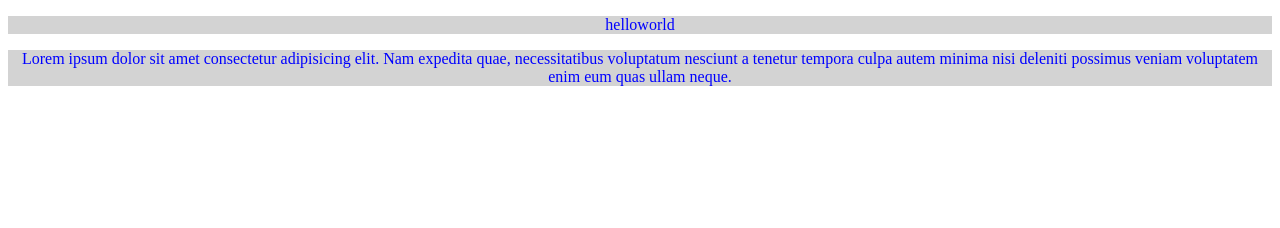
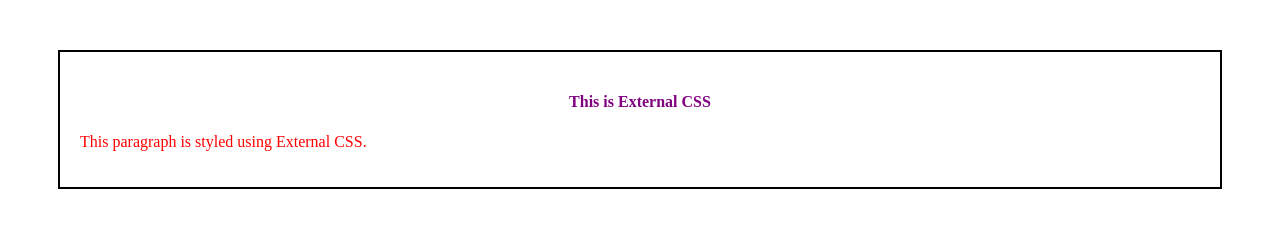
Before and after one commit to Charusingh-cs/CSS-AIML1, a plain HTML site: page INDEX.HTML in a window 1280 px wide. Drawn offline with Linux system fonts and the light colour scheme.

Commit message:
lecture2

```diff
--- a/INDEX.HTML
+++ b/INDEX.HTML
@@ -3,19 +3,32 @@
 <head>
     <meta charset="UTF-8">
     <meta name="viewport" content="width=device-width, initial-scale=1.0">
-    <title>Document</title>
-    <link rel="stylesheet" href="/style.css">
+    <title>CSS Selectors</title>
+    <link rel="stylesheet" href="./style.css">
 </head>
-<!-- inline styling whenever use an element at time u go styling
-styling inside the attribute
-it is not global
-internal styling this styling applied in html itself applied in head tag
-drawback
-select the element and apply style in curly braccket css selecter is used to pick the element ansd apply styling
--->
+<body>
+    <div class="container">
+    <h4>This is External CSS</h4>
+    <p>This paragraph is styled using External CSS.</p>
+    </div>
 
-<body>
-<p>helloworld</p>
-<p>Lorem ipsum dolor sit amet consectetur adipisicing elit. Nam expedita quae, necessitatibus voluptatum nesciunt a tenetur tempora culpa autem minima nisi deleniti possimus veniam voluptatem enim eum quas ullam neque.</p>
+   <!-- <p>Hello World</p>
+   <p class="p">Lorem ipsum dolor sit amet consectetur adipisicing elit. Fugiat accusamus illo illum maxime sunt nemo, delectus mollitia reiciendis corporis enim.</p>
+   <p class="p" id="jk">Lorem ipsum dolor sit amet consectetur, adipisicing elit. Sed, id?</p -->
+   <!-- <div>
+    <p>Lorem, ipsum dolor sit amet consectetur adipisicing elit. Ipsum expedita ullam odio repellendus quas sapiente eveniet voluptas a maiores obcaecati!</p>
+
+</div>
+   <div>
+    <p>Lorem ipsum dolor sit amet consectetur, adipisicing elit. Expedita, est quo cumque blanditiis ex dicta nisi suscipit aliquid amet fuga.</p>
+   </div>
+   <div>
+    <p>Lorem ipsum dolor, sit amet consectetur adipisicing elit. Modi repellat magni eum id blanditiis et minus fugit excepturi quibusdam sunt?
+    </p>
+
+
+
+   </div>
+   <div class="#box1"> <p>Lorem, ipsum dolor sit amet consectetur adipisicing elit. Soluta, necessitatibus laudantium. Distinctio ea explicabo tempora itaque excepturi fugit vel non.</p></div> -->
+</html>
 </body>
-</html>
--- /dev/null
+++ b/box.css
@@ -0,0 +1,5 @@
+div{
+    height :200px;
+    width:200px;
+
+}
--- a/style.css
+++ b/style.css
@@ -1,16 +1,46 @@
-p{
-    color:blue;
-    background-color:lightgray;
-    text-align:center;
+/* p{
+    color:blueviolet;
+    background:white;
+    text-align: center;
+} */
 
-}
-
-.p{
-color:red;
-background-color:yellow;
+/* .p{
+    color:green;
+    background:aqua;
 }
 
 #jk{
-font-size:20px;
+    font-size:100px ;
+}
+/* #box2{
+    height:200 px;
+    width: 200px;
+    background-color:blueviolet;
+    padding:20px;
+    border:1px;
+    margin:100px;
 
+} */
+/* div{
+
+    height:200 px;
+    width: 200px;
+    background-color:white;
+    padding:10px;
+    border:1px;
+    margin:100px;
+
+} */
+ h4{
+    color:purple;
+    text-align:center
 }
+p{
+    color:red;
+}
+div{
+    border:2px solid black;
+    margin:50px;
+    padding:20px;
+    background-color:white;
+}
```
Also changed, not shown: new.html (added, +26 -0 lines), assignment3.html (added).
